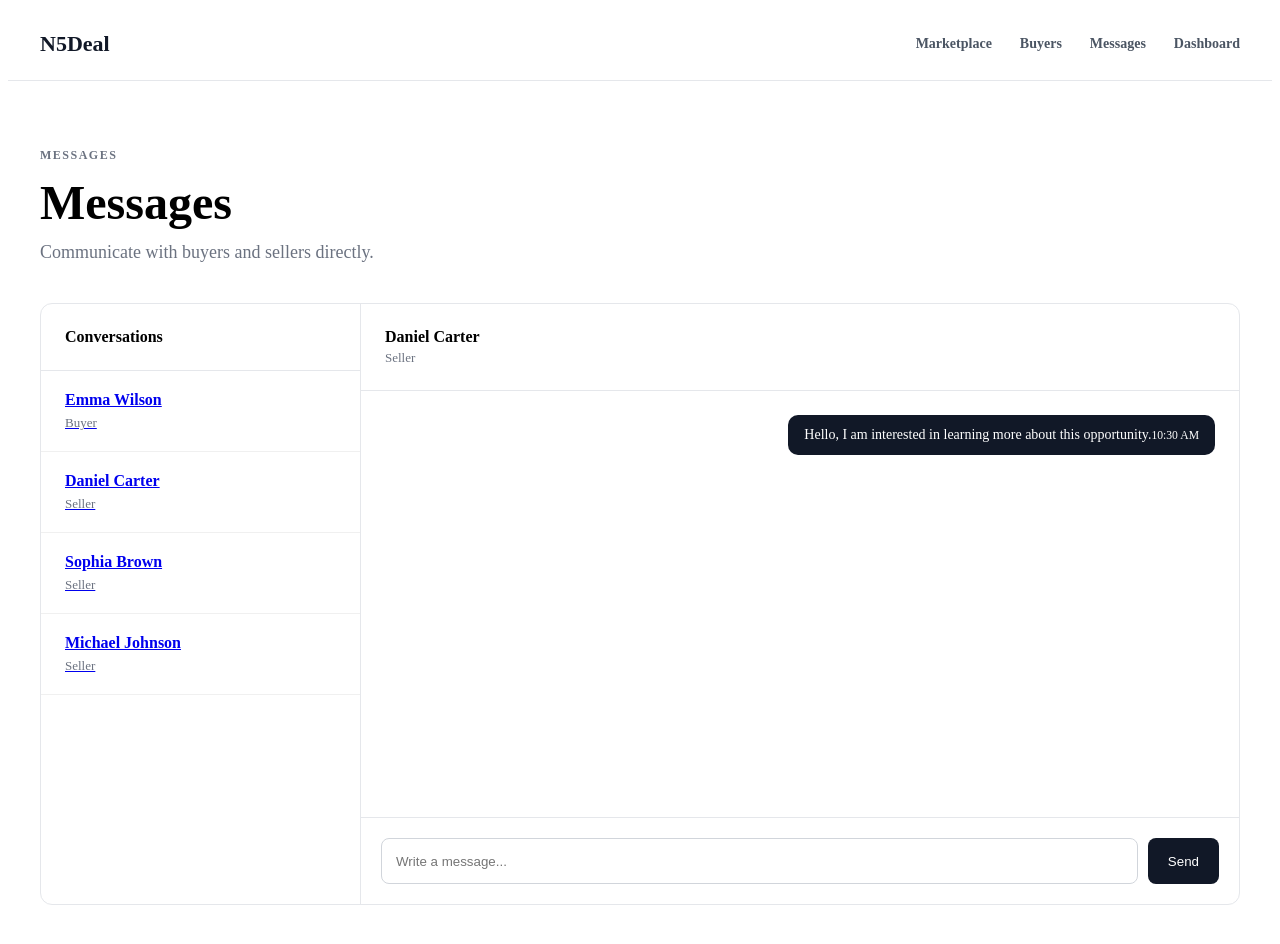
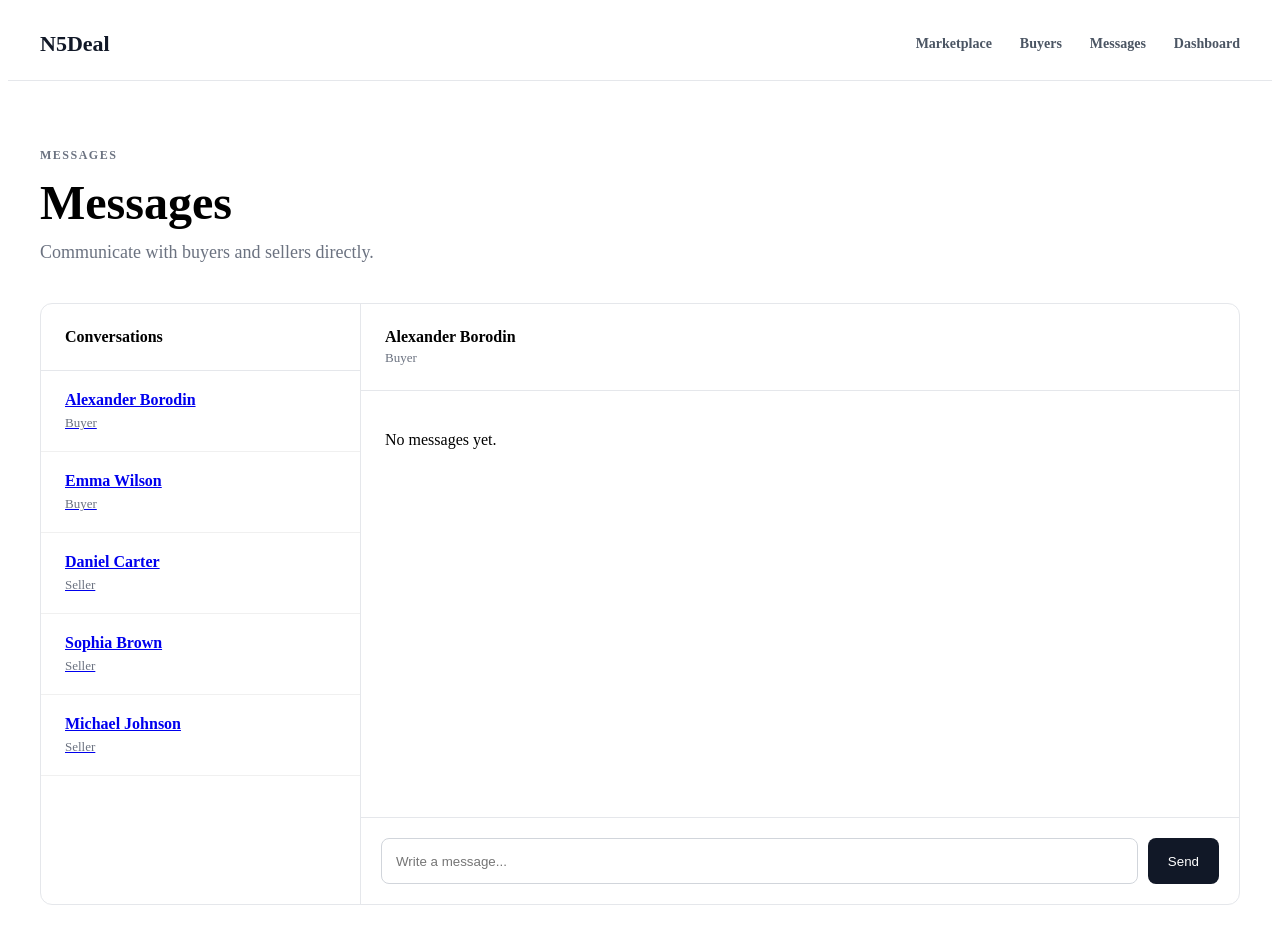
Before and after one commit to sany34391-png/n5deal-marketplace, a Next.js app: page /messages in a window 1280 px wide. Shown: the top 944 px of the page. Built offline with nearby package versions, Linux system fonts and the light colour scheme; sample sign-in values are in the browser's storage.

Commit message:
fix: resolve hydration and messages lint issues

```diff
--- a/src/app/messages/page.tsx
+++ b/src/app/messages/page.tsx
@@ -1,4 +1,3 @@
-
 "use client";
 
 import { useState } from "react";
@@ -8,19 +7,16 @@ import {
   messages as initialMessages,
   users,
 } from "@/data/mock-data";
-import type { Message } from "@/types/marketplace";
-
-const CURRENT_USER_ID = "user-1";
+import type {
+  Message,
+  User,
+} from "@/types/marketplace";
+import { getCurrentUser } from "@/lib/auth";
 
 export default function MessagesPage() {
   const searchParams = useSearchParams();
 
-  const selectedUserId =
-    searchParams.get("user") || "user-3";
-
-  const selectedUser = users.find(
-    (user) => user.id === selectedUserId
-  );
+  const currentUser = getCurrentUser();
 
   const [messages, setMessages] = useState<Message[]>(() => {
     if (typeof window === "undefined") {
@@ -32,7 +28,7 @@ export default function MessagesPage() {
         localStorage.getItem("n5deal-messages");
 
       return savedMessages
-        ? JSON.parse(savedMessages)
+        ? (JSON.parse(savedMessages) as Message[])
         : initialMessages;
     } catch {
       return initialMessages;
@@ -41,19 +37,33 @@ export default function MessagesPage() {
 
   const [message, setMessage] = useState("");
 
+  const selectedUserId =
+    searchParams.get("user") ||
+    users.find(
+      (user) =>
+        user.id !== currentUser.id &&
+        user.role !== "manager"
+    )?.id ||
+    "";
+
+  const selectedUser = users.find(
+    (user) => user.id === selectedUserId
+  );
+
   const conversations = users.filter(
     (user) =>
-      user.id !== CURRENT_USER_ID &&
+      user.id !== currentUser.id &&
       user.role !== "manager"
   );
 
-  const currentConversationMessages = messages.filter(
-    (item) =>
-      (item.senderId === CURRENT_USER_ID &&
-        item.receiverId === selectedUserId) ||
-      (item.senderId === selectedUserId &&
-        item.receiverId === CURRENT_USER_ID)
-  );
+  const currentConversationMessages =
+    messages.filter(
+      (item) =>
+        (item.senderId === currentUser.id &&
+          item.receiverId === selectedUserId) ||
+        (item.senderId === selectedUserId &&
+          item.receiverId === currentUser.id)
+    );
 
   const handleSend = () => {
     const text = message.trim();
@@ -64,7 +74,7 @@ export default function MessagesPage() {
 
     const newMessage: Message = {
       id: `message-${Date.now()}`,
-      senderId: CURRENT_USER_ID,
+      senderId: currentUser.id,
       receiverId: selectedUser.id,
       content: text,
       createdAt: new Date().toISOString(),
@@ -101,7 +111,7 @@ export default function MessagesPage() {
         <div className="messages-page__conversations">
           <h2>Conversations</h2>
 
-          {conversations.map((user) => (
+          {conversations.map((user: User) => (
             <Link
               key={user.id}
               href={`/messages?user=${user.id}`}
@@ -136,7 +146,7 @@ export default function MessagesPage() {
               <div
                 key={item.id}
                 className={`message ${
-                  item.senderId === CURRENT_USER_ID
+                  item.senderId === currentUser.id
                     ? "message--sent"
                     : "message--received"
                 }`}
@@ -146,7 +156,7 @@ export default function MessagesPage() {
                 <small>
                   {new Date(
                     item.createdAt
-                  ).toLocaleTimeString([], {
+                  ).toLocaleTimeString("en-US", {
                     hour: "2-digit",
                     minute: "2-digit",
                   })}
@@ -177,7 +187,9 @@ export default function MessagesPage() {
             <button
               type="button"
               onClick={handleSend}
-              disabled={!message.trim()}
+              disabled={
+                !message.trim() || !selectedUser
+              }
             >
               Send
             </button>
--- a/src/components/assets/AssetCard.tsx
+++ b/src/components/assets/AssetCard.tsx
@@ -21,7 +21,7 @@ export function AssetCard({ asset }: AssetCardProps) {
         <span>Asking price</span>
 
         <strong>
-          ${asset.price.toLocaleString()}
+          ${asset.price.toLocaleString("en-US")}
         </strong>
       </div>
 
```
Also changed, not shown: src/app/dashboard/DashboardContent.tsx (+6 -5 lines), src/app/dashboard/DashboardGuard.tsx (+7 -3 lines).
